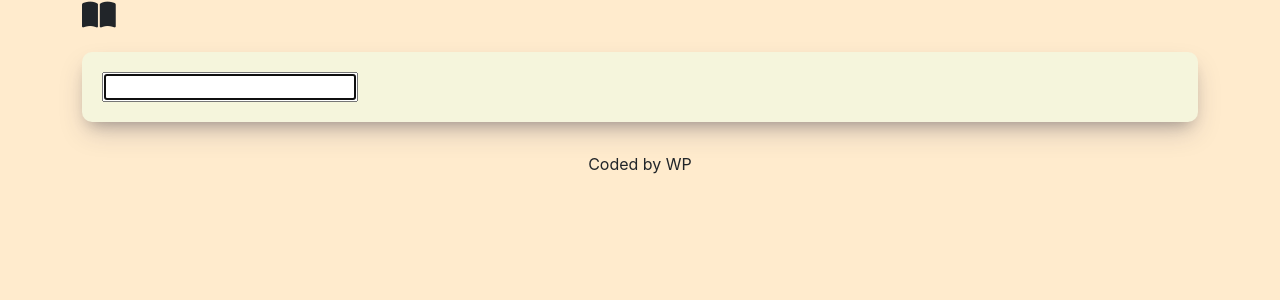
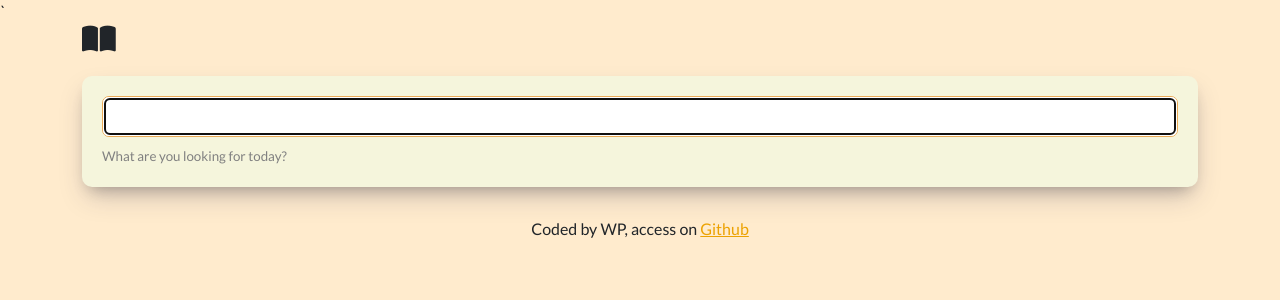
Before and after one commit to becauseidontlike/new-dictionary, a React (Create React App) app: page / in a window 1280 px wide. Shown: the top 300 px of the page. Built offline with nearby package versions, Linux system fonts and the light colour scheme.

Commit message:
new font, css changes, github link added

```diff
--- a/public/index.html
+++ b/public/index.html
@@ -9,7 +9,11 @@
   <meta name="description" content="Web site created using create-react-app" />
   <link href="https://cdn.jsdelivr.net/npm/bootstrap@5.3.0-alpha1/dist/css/bootstrap.min.css" rel="stylesheet"
     integrity="sha384-GLhlTQ8iRABdZLl6O3oVMWSktQOp6b7In1Zl3/Jr59b6EGGoI1aFkw7cmDA6j6gD" crossorigin="anonymous">
-  <script src="https://kit.fontawesome.com/c6032110cb.js" crossorigin="anonymous"></script>
+  <script src="https://kit.fontawesome.com/c6032110cb.js" crossorigin="anonymous"></script>`
+  <link rel="preconnect" href="https://fonts.googleapis.com">
+  <link rel="preconnect" href="https://fonts.gstatic.com" crossorigin>
+  <link href="https://fonts.googleapis.com/css2?family=Lato:ital,wght@0,300;0,400;0,700;1,300;1,400;1,700&display=swap"
+    rel="stylesheet">
   <link rel="apple-touch-icon" href="%PUBLIC_URL%/logo192.png" />
 
   <link rel="manifest" href="%PUBLIC_URL%/manifest.json" />
--- a/src/App.css
+++ b/src/App.css
@@ -12,4 +12,5 @@ a {
 
 .footer {
   margin: 30px 0;
+  font-family: 'Lato', sans-serif;
 }
--- a/src/App.js
+++ b/src/App.js
@@ -9,7 +9,7 @@ function App() {
         <main>
           <Dictionary />
         </main>
-      <footer className="text-center footer">Coded by WP</footer>
+      <footer className="text-center footer">Coded by WP, access on <a href="https://github.com/becauseidontlike/new-dictionary">Github</a></footer>
       </div>
 
     </div>
--- a/src/Dictionary.css
+++ b/src/Dictionary.css
@@ -5,4 +5,19 @@
     box-shadow: rgba(50, 50, 93, 0.25) 0px 13px 27px -5px, rgba(0, 0, 0, 0.3) 0px 8px 16px -8px;
     margin: 20px 0;
     text-align: justify;
+    font-family: 'Lato', sans-serif;
 }
+
+.Dictionary input {
+    width: 100%;
+    padding: 5px 15px;
+    font-size: larger;
+    border: 1px solid rgb(234, 170, 87);
+    border-radius: 7px;
+}
+
+.Dictionary .hint {
+    font-size: smaller;
+    margin-top: 10px;
+    color: grey;
+}
--- a/src/Dictionary.js
+++ b/src/Dictionary.js
@@ -29,6 +29,9 @@ function handleKeyword(event) {
             <form onSubmit={search}>
                 <input type="search" autoFocus={true} onChange={handleKeyword} />
             </form>
+            <div className="hint">
+                What are you looking for today?
+            </div>
             </section>
             <Result results={results} />
         </div>
--- /dev/null
+++ b/src/Result.css
@@ -0,0 +1,5 @@
+.Result h2 {
+    font-size: 40px;
+    font-weight: 600;
+    line-height: 1.5;
+}
--- a/src/Result.js
+++ b/src/Result.js
@@ -1,6 +1,7 @@
 import React from "react";
 import Meaning from "./Meaning";
 import Phonetic from "./Phonetic";
+import "./Result.css";
 
 export default function Result(props) {
     console.log(props.results);
```
